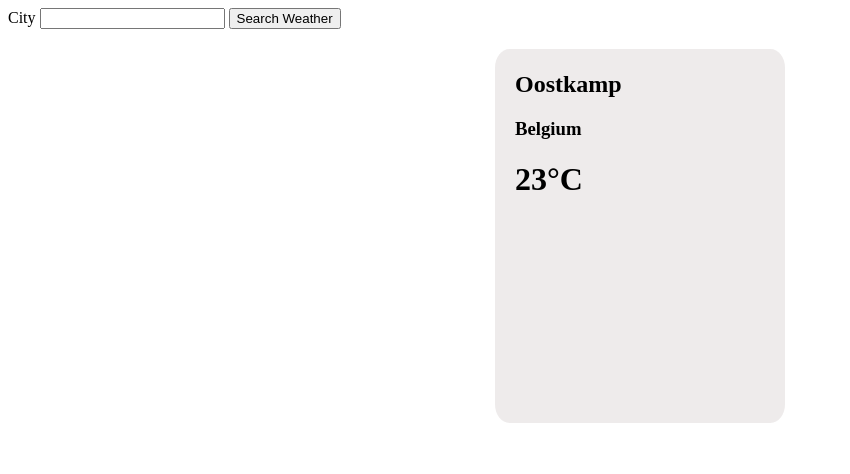
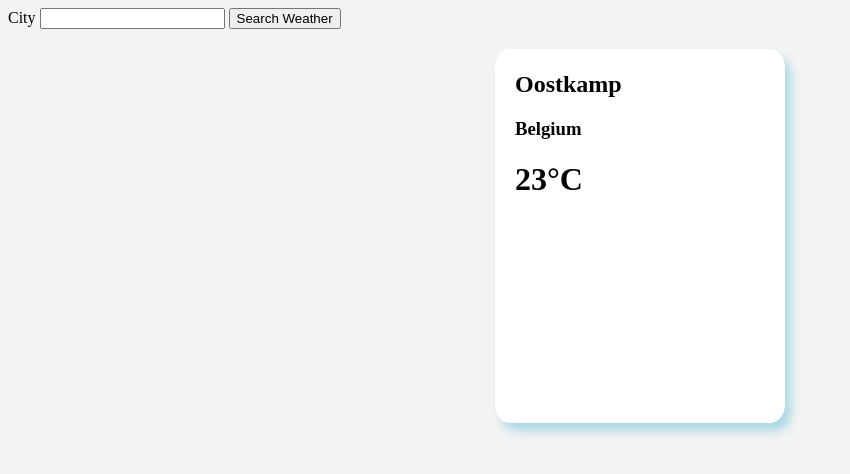
Before and after one commit to GuillaumeLeBerreBIT/WeatherApp, a plain HTML site: page index.html in a window 1280 px wide. Shown: the whole page, without its empty margins (0-850 px from the left). Drawn offline with Linux system fonts and the light colour scheme.

Commit message:
Add some styling for the box itself

```diff
--- a/styles.css
+++ b/styles.css
@@ -1,3 +1,8 @@
+
+body {
+    background-color: #F3F3F3;
+}
+
 .justify-center {
     display: flex;
     justify-content: center;
@@ -10,5 +15,21 @@
     height: 370px;
     width: 250px;
     border-radius: 5%;
-    background-color: #e0dcdc8e;
+    background-color: #fff;
+    box-shadow: 6px 8px 10px lightblue;
+
+    h1 {
+        color: #050505;
+    };
+
+    h2 {
+        color: #050505;
+    };
+
+    h3 {
+        color: #050505;
+    };
+
+
+
 }
```
Also changed, not shown: index.html (+0 -1 lines).
